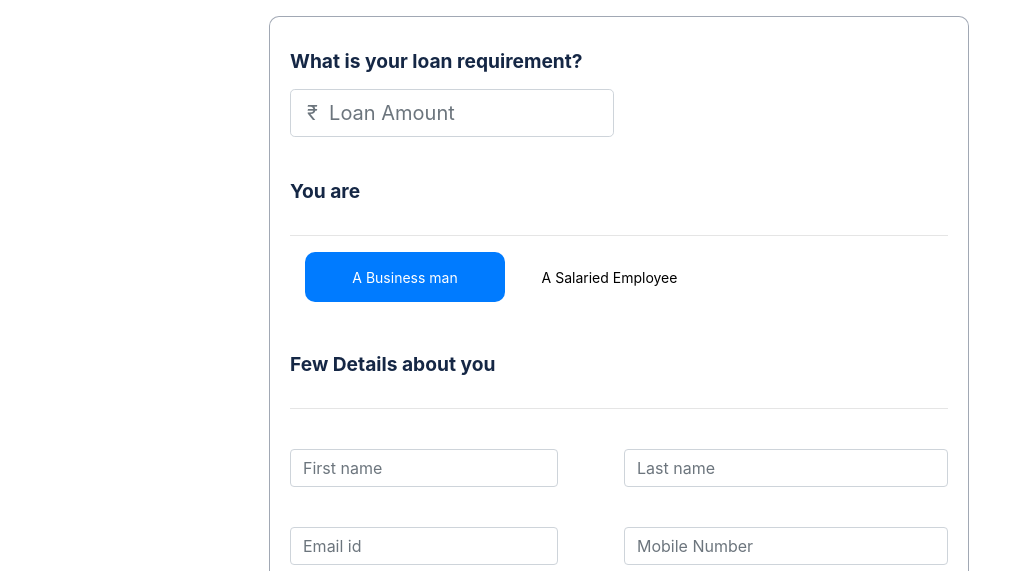
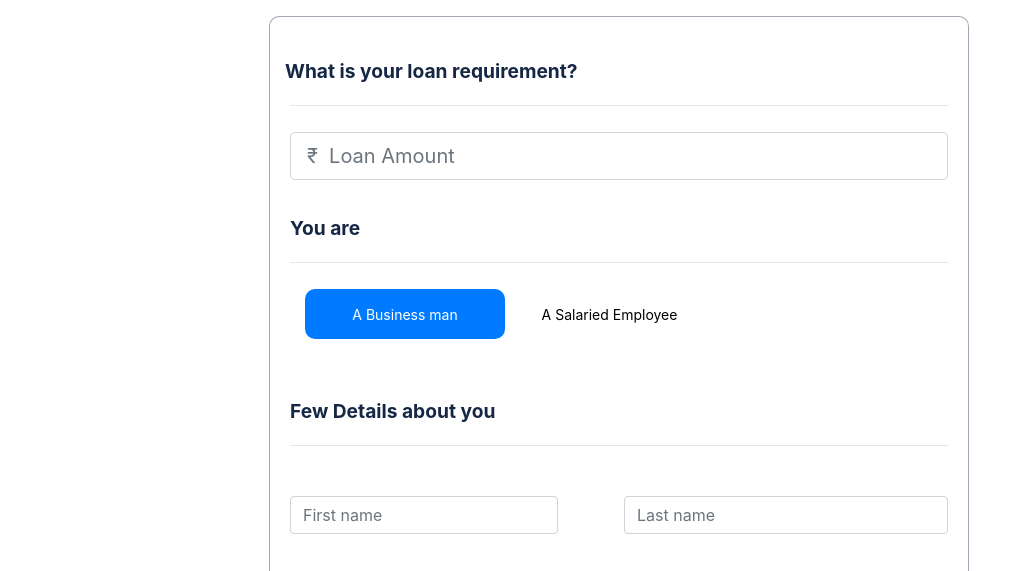
Before and after one commit to payme-yatharth/Frontend-task, a website: page index.html in a window 1280 px wide. Shown: the part 196-767 px from the top of the page, without its empty margins (0-1011 px from the left). Drawn offline with nearby package versions, Linux system fonts and the light colour scheme.

Commit message:
Check for today

```diff
--- a/index.html
+++ b/index.html
@@ -26,16 +26,18 @@
 
     <form class = "form-box">
       <div class="form-row" style="padding-top: 10px;">
-        <div class="form-group col-md-6">
-            <label for="loan-requirement" class="custom-label">What is your loan requirement?</label>
+          <label for="loan-requirement" class="custom-label">What is your loan requirement?</label>
+      </div>
+      <hr style="padding-top: 10px;">
+      <div>
+        <input type="email" class="form-control form-control-lg" id="loan-requirement" placeholder="&#8377  Loan Amount";>
 
-            <input type="email" class="form-control form-control-lg" id="loan-requirement" placeholder="&#8377  Loan Amount";>
-        </div>
       </div>
+
       <div class="form-group">
         <br>
         <label for="youare" class="custom-label">You are</label>
-        <hr>
+        <hr style="padding-top: 10px;">
         <div class="col-md-10 mb-5" style="padding-top: 0px;">
           <button type="button" class="radio-button active" id="business">A Business man</button>
           <button type="button" class="radio-button" id="employee">A Salaried Employee</button>
@@ -60,7 +62,7 @@
 
       <div class="form-group">
         <label for="detail" class="custom-label">Few Details about you</label>
-        <hr>
+        <hr style="padding-top: 10px;">
         <div class="form-row">
           <div class="col-md-5 mb-3">
             <label for="validationDefault01"></label>
@@ -82,12 +84,14 @@
             <input type="text" class="form-control" id="validationDefault04" placeholder="Mobile Number" required>
           </div>
         </div>
+        <br>
 
         <div class="form-row">
           <div class="form-group col-md-6">
             <label for="business-register" class="custom-label">Your Business is Registered as</label>
           </div>
         </div>
+        <hr style="padding-top: 10px;">
         <div>
           <button type="button" class="radio-button" id="proprietorship">Proprietorship</button>
           <button type="button" class="radio-button" id="partnership">Partnership</button>
@@ -116,7 +120,7 @@
         </script>
 
 
-
+      <br>
       <br>
       <button type="button" class="final-button" >Submit</button>
     </form>
--- a/styles.css
+++ b/styles.css
@@ -15,7 +15,6 @@
     align-content: center;
     font-weight: 500;
     font-size: 50px; /* Increase the font size */
-
 
     /* Add any other styles you want for this class */
 }
@@ -35,7 +34,7 @@
     padding-top: 200px;
     padding: 20px;
     max-width: 700px;
-    max-height: 900px;
+    max-height: 1000px;
     padding-bottom: 200px;
 }
 
@@ -66,6 +65,8 @@
     color: #152745;
     opacity: 1;
     font-size: larger;
+    padding-top: 10px;
+    padding-bottom: 10px;
     /* Add any other styles you want for this custom label */
 }
 
@@ -135,6 +136,7 @@ font-size: larger;
     border-radius: 10px;
     opacity: 1;
     font-size: 14px;
+    letter-spacing: normal;
     padding: 5px 10px;
     border: none;
     cursor: pointer;
```
